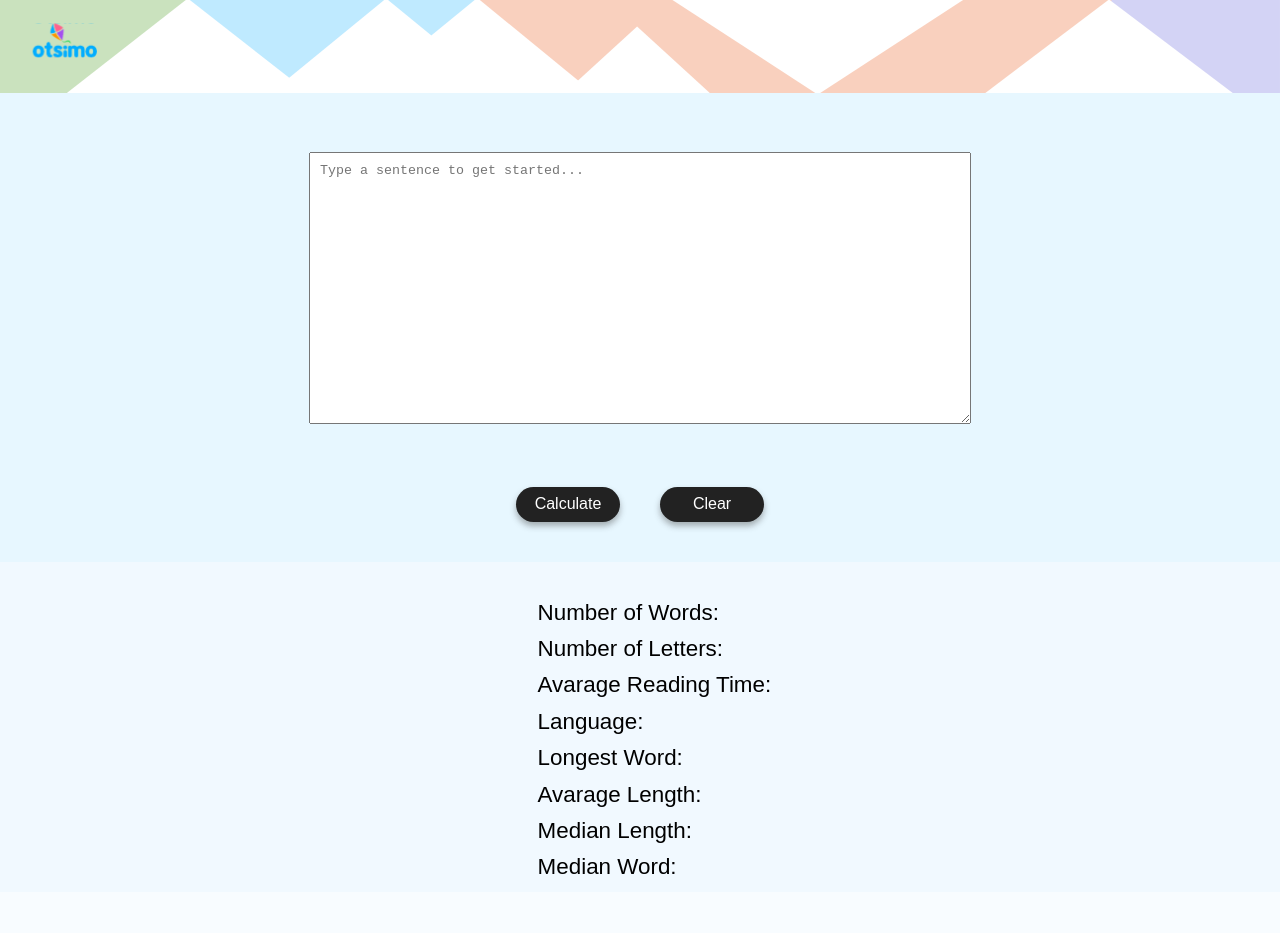
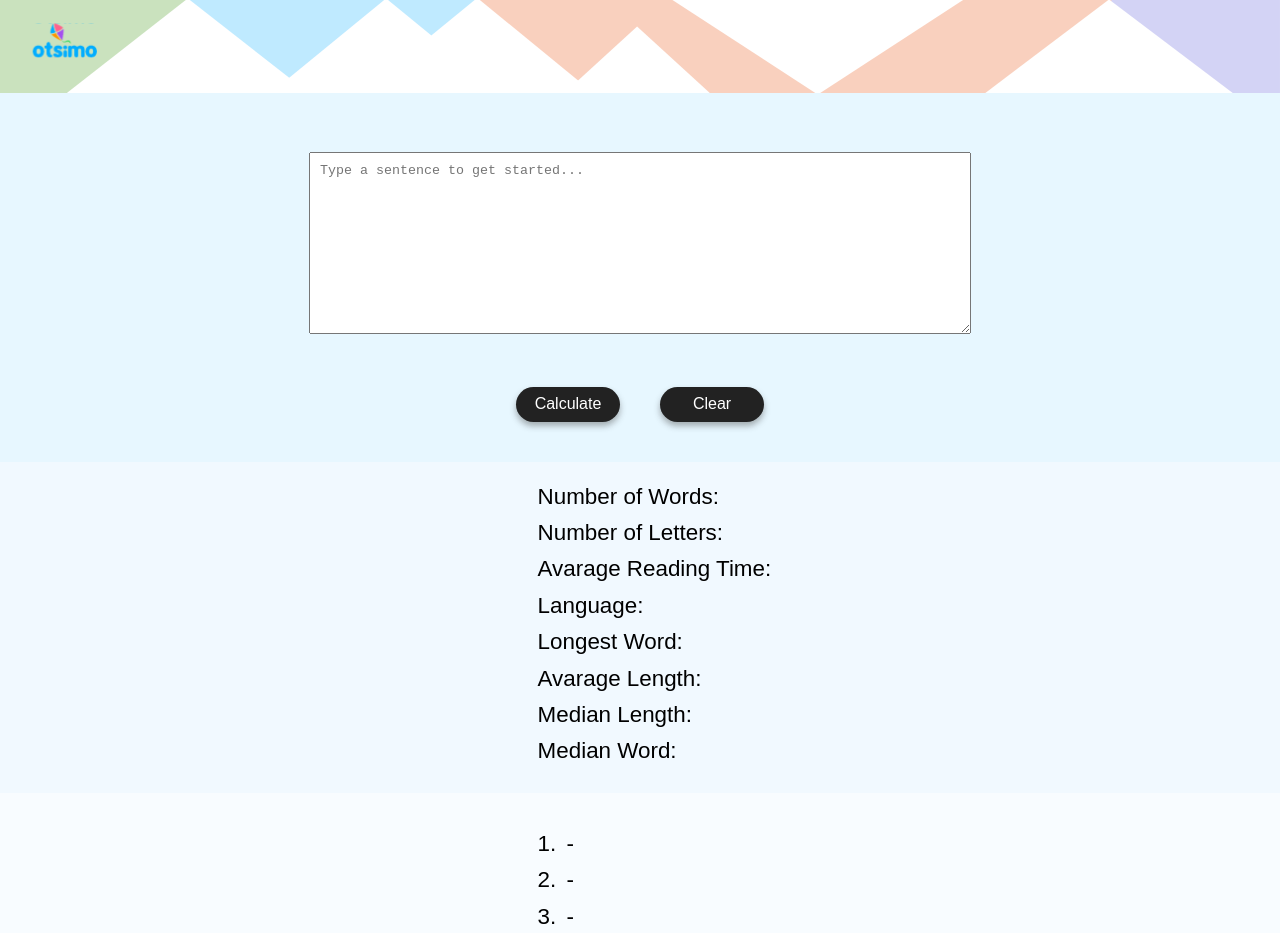
Before and after one commit to ismetalp98/react-jaqys7, a React (Create React App) app: page / in a window 1280 px wide. Shown: the top 933 px of the page. Built offline with nearby package versions, Linux system fonts and the light colour scheme.

Commit message:
2 files modified

```diff
--- a/src/App.css
+++ b/src/App.css
@@ -16,11 +16,7 @@ body #root .header {
   color: white;
 }
 
-body #root .intro {
-  font-size: 2rem;
-  font-weight: 600;
-  display: inline-block;
-  line-height: 2em;
+body #root .header .image {
 }
 
 body #root .input-box {
@@ -39,13 +35,13 @@ body #root .input-box form {
 }
 
 body #root .input-box textarea {
-  min-height: 250px;
+  min-height: 20vh;
   width: 50vw;
   padding: 10px;
 }
 
 body #root .buttons {
-  margin-top: 40px;
+  margin-top: 30px;
   padding-bottom: 20px;
 }
 
@@ -78,14 +74,15 @@ body #root .input-box .warning {
 
 body #root .counter-results {
   background-color: #e7f5ff96;
-  height: 250px;
-  padding-top: 40px;
-  padding-bottom: 40px;
+  height: fit-content;
+  padding-top: 3vh;
+  padding-bottom: 2vh;
 }
 
 body #root .counter-results .results {
   text-align: left;
   width: fit-content;
+  height: fit-content;
   margin-right: auto;
   margin-left: 42%;
 }
@@ -93,14 +90,10 @@ body #root .counter-results div {
   margin-bottom: 14px;
   font-size: 1.4rem;
 }
-body #root .counter-results div span {
-  font-size: 1.4rem;
-  margin-left: 4px;
-}
 
 body #root .table {
   background-color: #e7f5ff4f;
-  height: 200px;
+  height: fit-content;
   padding-top: 40px;
   padding-bottom: 40px;
 }
--- a/src/components/header.js
+++ b/src/components/header.js
@@ -5,7 +5,9 @@ class Header extends Component {
   render() {
     return (
       <div className="header">
-        <img className="logo" src={logo} alt="logo" width="100%" />
+        <div className="image">
+          <img className="logo" src={logo} alt="logo" width="100%" />
+        </div>
       </div>
     );
   }
```
